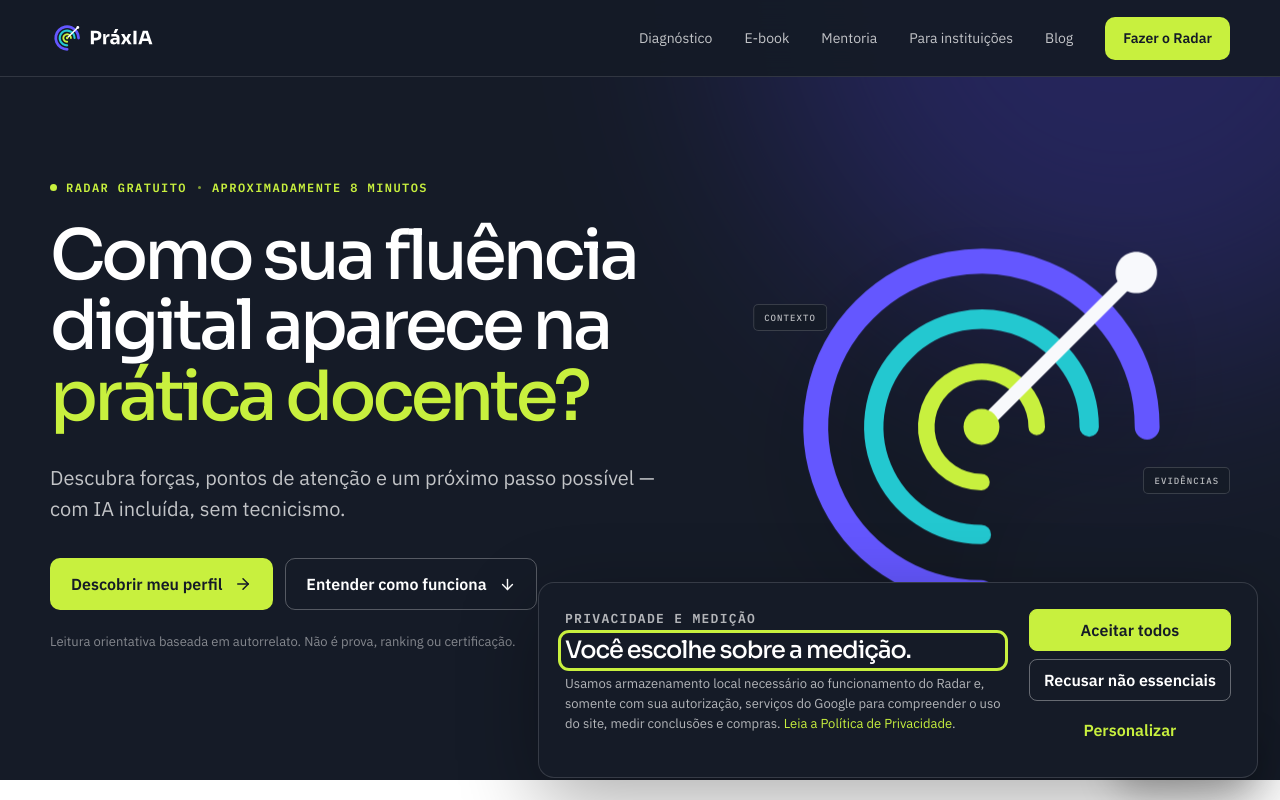
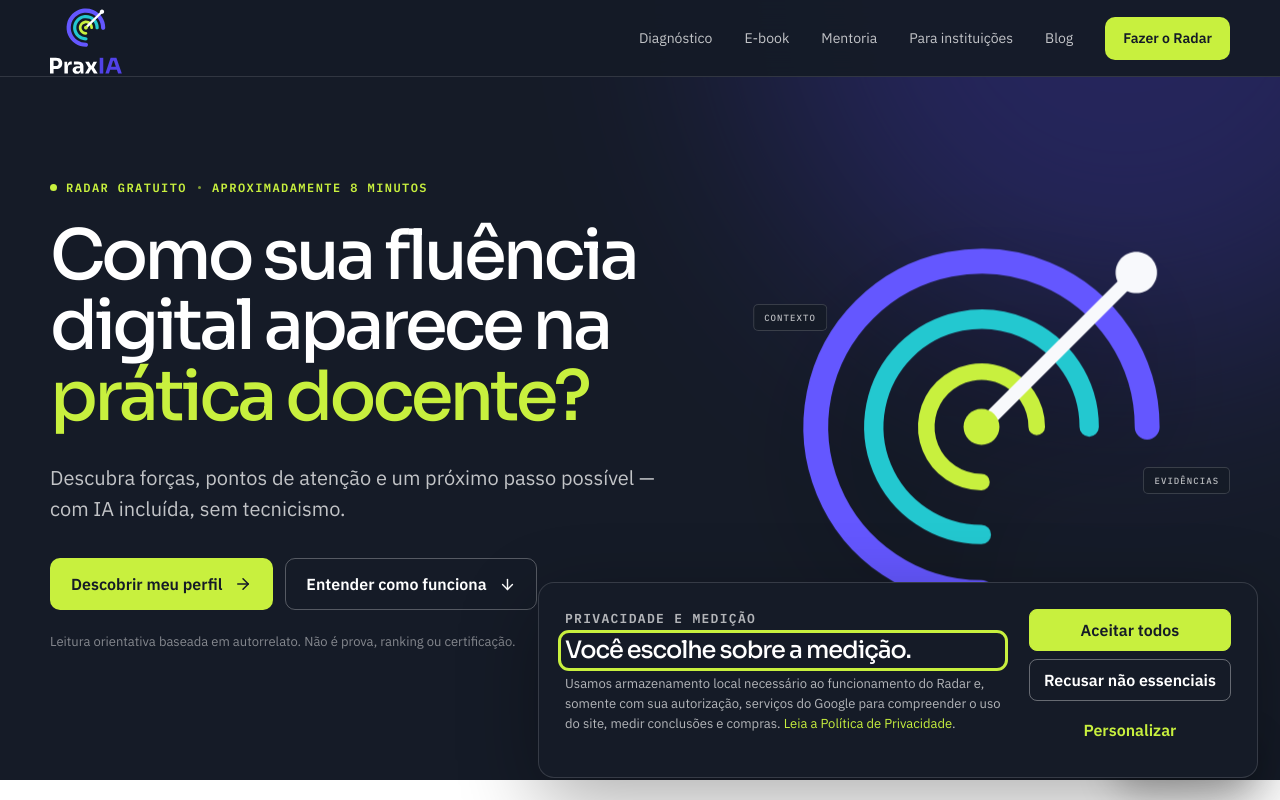
Before and after one commit to naufelpatrick/radar-docente, a React (Vite) app: page / in a window 1280 px wide. Shown: the top 800 px of the page. Built offline with nearby package versions, Linux system fonts and the light colour scheme.

Commit message:
fix(brand): publish vertical logo

```diff
--- a/src/components/BrandMark.tsx
+++ b/src/components/BrandMark.tsx
@@ -1,5 +1,5 @@
-import logoNegative from '../assets/logo-praxia-negative.svg'
-import logoPositive from '../assets/logo-praxia.svg'
+import logoNegative from '../assets/logo-praxia-vertical-negative.svg'
+import logoPositive from '../assets/logo-praxia-vertical.svg'
 
 type BrandMarkProps = {
   compact?: boolean
@@ -12,8 +12,8 @@ export function BrandMark({ compact = false, inverse = false }: BrandMarkProps)
       className={`brand-mark ${compact ? 'brand-mark--compact' : ''}`}
       src={inverse ? logoNegative : logoPositive}
       alt="PráxIA"
-      width={inverse ? 500 : 408}
-      height="136"
+      width="245"
+      height="247"
     />
   )
 }
```
Also changed, not shown: src/assets/logo-praxia-vertical-negative.svg (added), src/assets/logo-praxia-vertical.svg (added), src/styles.css.
